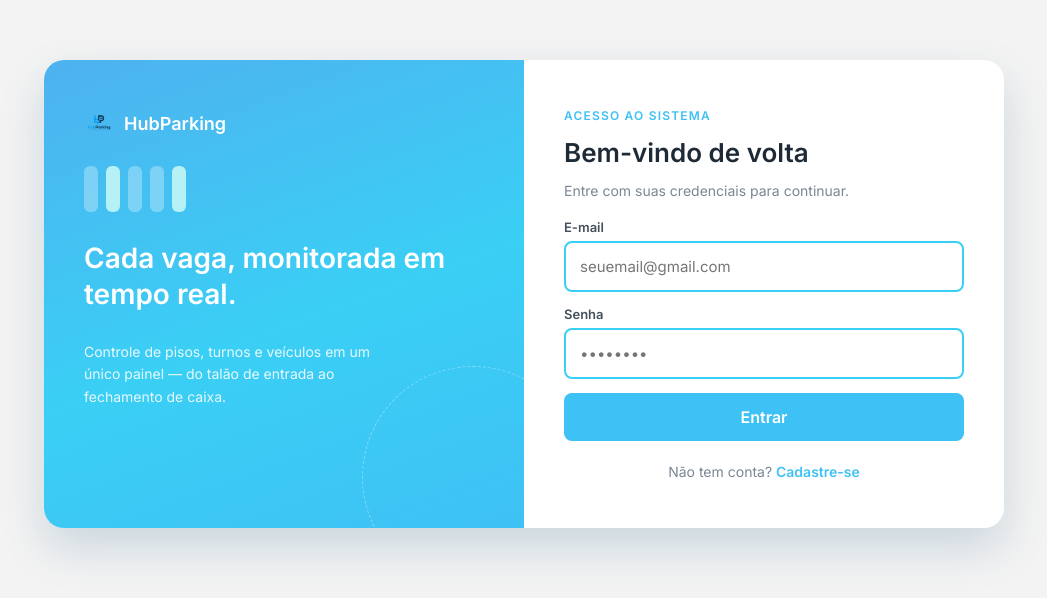
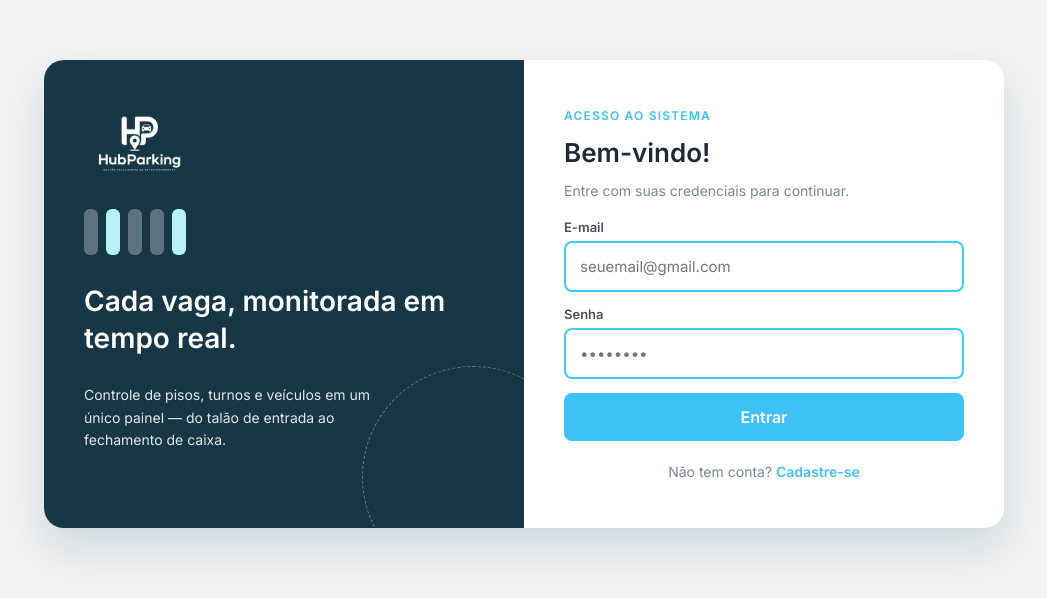
Before and after one commit to Matheus4Amaral/ProjetoGrupo1---melhoria, a React (Vite) app in the folder frontend/: page /login in a window 1280 px wide. Shown: the part 106-704 px from the top of the page, without its empty margins (116-1163 px from the left). Built offline with nearby package versions, Linux system fonts and the light colour scheme; no server answers.

Commit message:
refactor(login): atualiza identidade visual da tela de login

```diff
--- a/frontend/src/pages/Autenticacao/Login/index.jsx
+++ b/frontend/src/pages/Autenticacao/Login/index.jsx
@@ -56,7 +56,6 @@ export default function Login() {
                 <div className="auth-brand">
                     <div className="auth-brand-logo">
                         <img src={Logo} alt="HubParking" />
-                        <span>HubParking</span>
                     </div>
 
                     <div className="auth-brand-bars">
@@ -80,7 +79,7 @@ export default function Login() {
                     <span className="auth-eyebrow">Acesso ao sistema</span>
 
                     <Text className="auth-titulo">
-                        Bem-vindo de volta
+                        Bem-vindo!
                     </Text>
 
                     <Text className="auth-subtitulo">
--- a/frontend/src/pages/Autenticacao/styles.css
+++ b/frontend/src/pages/Autenticacao/styles.css
@@ -17,8 +17,8 @@
     position: relative;
     overflow: hidden;
 
-    background: linear-gradient(160deg, #4EB2EF 0%, #3ACFF5 55%, #3EC1F4 100%);
-    color: white;
+    background: #173746;
+    color: #ffffff;
 
     padding: 48px 40px;
 
@@ -39,20 +39,21 @@
 }
 
 .auth-brand-logo {
-    display: flex;
-    align-items: center;
-    gap: 10px;
+  display: flex;
+  align-items: center;
+  gap: 14px;
 }
 
 .auth-brand-logo img {
-    width: 30px;
-    height: 30px;
-    object-fit: contain;
+  width: 110px;
+  height: auto;
+  filter: brightness(0) invert(1);
 }
 
 .auth-brand-logo span {
-    font-size: 18px;
-    font-weight: 700;
+  font-size: 24px;
+  font-weight: 700;
+  color: #fff;
 }
 
 .auth-brand-bars {
```
